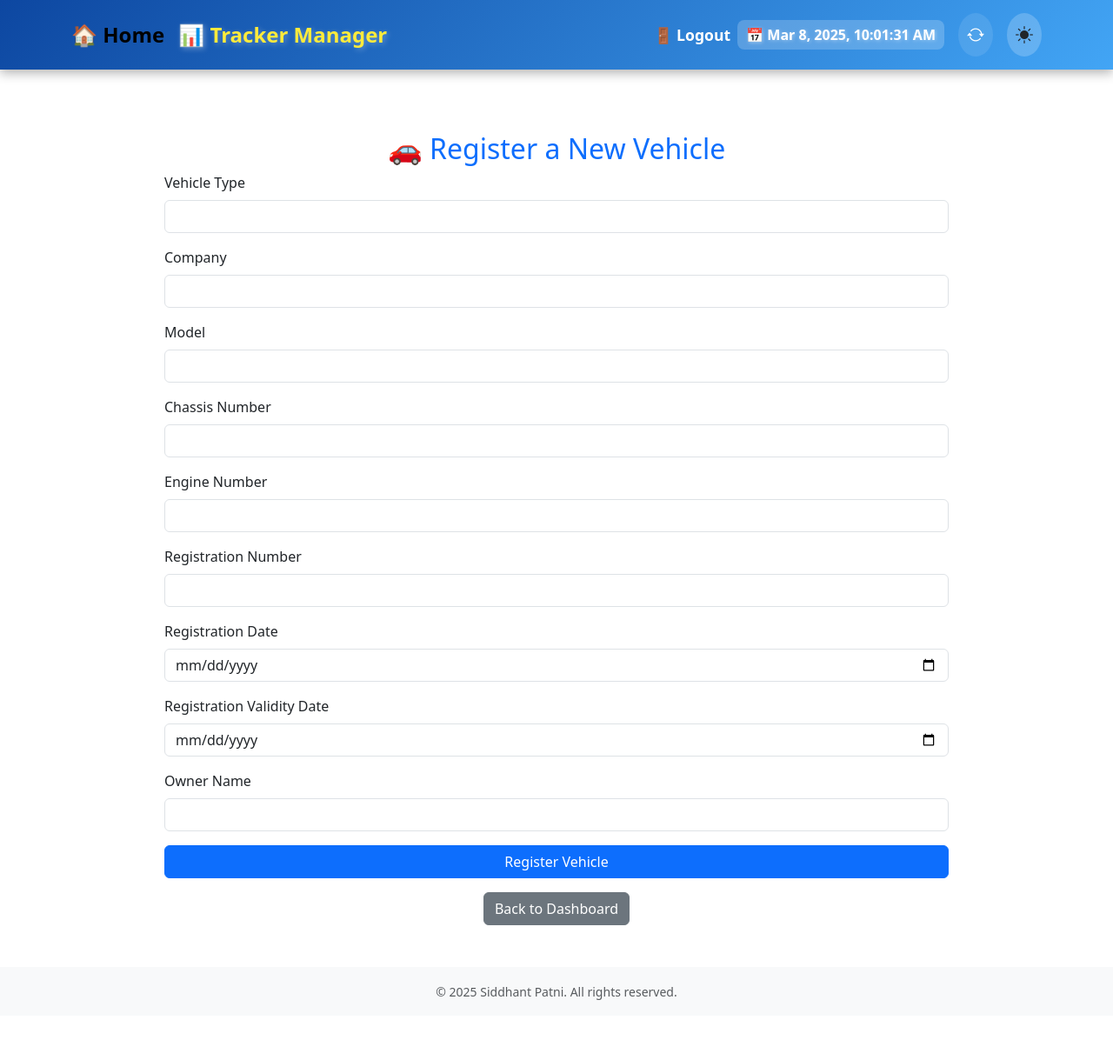
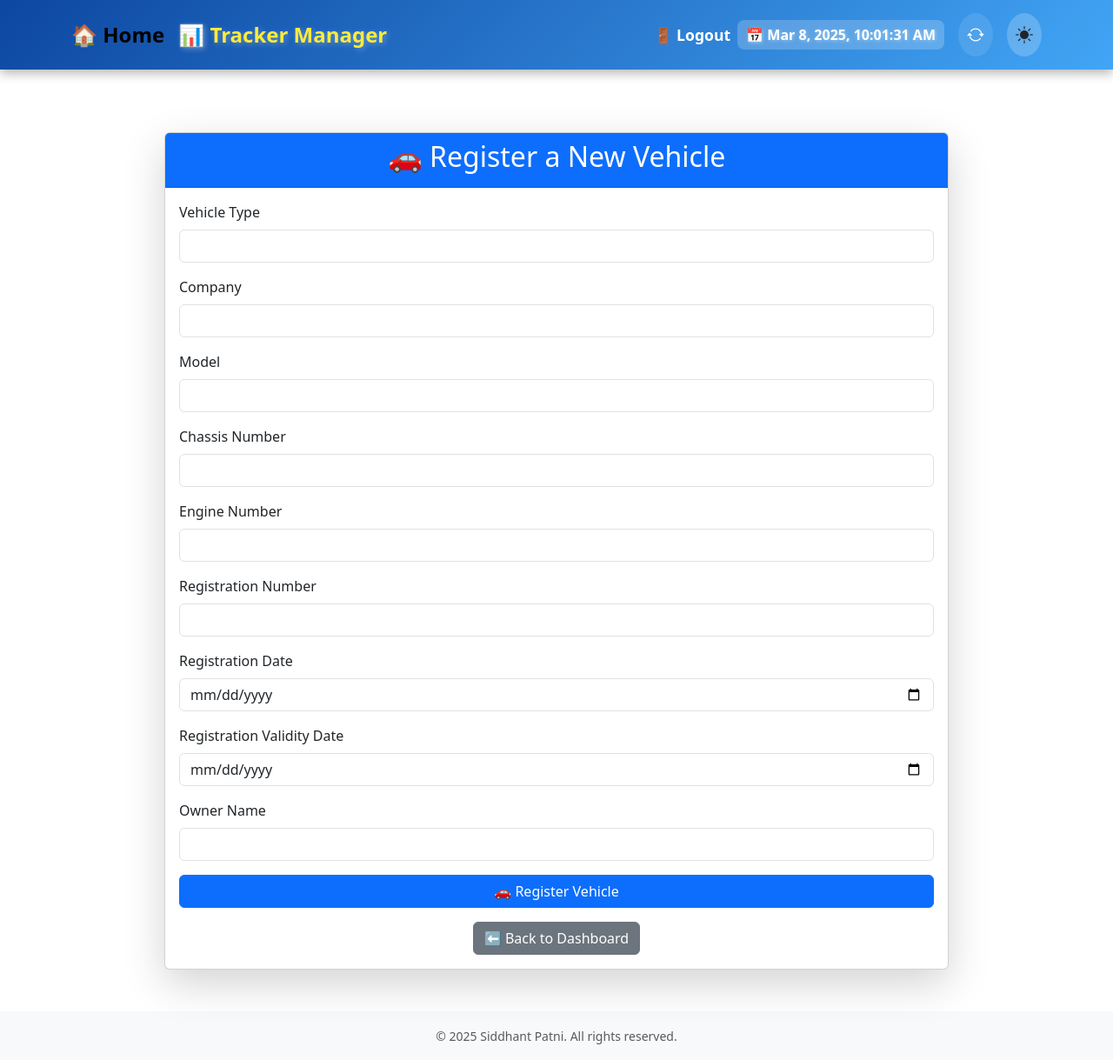
Before and after one commit to siddhantpatni0407/angular-tracker-manager-ui, an Angular app: page /register-vehicle in a window 1280 px wide. Shown: the whole page at 87% size. Before the commit the page ends 1168 px from the top, so only its background shows below. Built offline with nearby package versions, Linux system fonts and the light colour scheme; sample sign-in values are in the browser's storage.

Commit message:
Code enhancements
Code enhancements

```diff
--- a/src/app/components/vehicle-tracker/register-vehicle/register-vehicle.component.html
+++ b/src/app/components/vehicle-tracker/register-vehicle/register-vehicle.component.html
@@ -1,5 +1,19 @@
 <div class="container mt-5">
-  <h2 class="text-center text-primary">🚗 Register a New Vehicle</h2>
+    <div class="card shadow-lg">
+      <div class="card-header bg-primary text-white text-center">
+        <h2>🚗 Register a New Vehicle</h2>
+      </div>
+      <div class="card-body">
+        <!-- Success Message -->
+        <div *ngIf="successMessage" class="alert alert-success text-center">
+          {{ successMessage }}
+        </div>
+
+        <!-- Error Message -->
+        <div *ngIf="errorMessage" class="alert alert-danger text-center">
+          {{ errorMessage }}
+        </div>
+
         <form (ngSubmit)="registerVehicle()">
           <div class="mb-3">
             <label class="form-label">Vehicle Type</label>
@@ -100,14 +114,15 @@
             />
           </div>
 
-    <button type="submit" class="btn btn-primary w-100">
-      Register Vehicle
+          <button type="submit" class="btn btn-primary w-100" [disabled]="isLoading">
+            <span *ngIf="isLoading" class="spinner-border spinner-border-sm"></span>
+            <span *ngIf="!isLoading">🚗 Register Vehicle</span>
           </button>
         </form>
 
         <div class="text-center mt-3">
-    <button class="btn btn-secondary" (click)="navigateToVehicleTracker()">
-      Back to Dashboard
-    </button>
+          <button class="btn btn-secondary" (click)="navigateToVehicleTracker()">⬅️ Back to Dashboard</button>
         </div>
       </div>
+    </div>
+  </div>
--- a/src/app/components/vehicle-tracker/register-vehicle/register-vehicle.component.ts
+++ b/src/app/components/vehicle-tracker/register-vehicle/register-vehicle.component.ts
@@ -9,11 +9,10 @@ import { API_URLS } from '../../../constants/api.constants';
   selector: 'app-register-vehicle',
   imports: [CommonModule, FormsModule, RouterModule],
   templateUrl: './register-vehicle.component.html',
-  styleUrls: ['./register-vehicle.component.css']
+  styleUrls: ['./register-vehicle.component.css'],
 })
 export class RegisterVehicleComponent {
   vehicleData: any = {
-    vehicleId: null,  // Ensure vehicleId is explicitly set
     vehicleType: '',
     vehicleCompany: '',
     vehicleModel: '',
@@ -22,32 +21,52 @@ export class RegisterVehicleComponent {
     registrationNumber: '',
     registrationDate: '',
     registrationValidityDate: '',
-    ownerName: ''
+    ownerName: '',
   };
+  isLoading = false;
+  successMessage = '';
+  errorMessage = '';
 
-  constructor(private http: HttpClient, private router: Router) {}
+  constructor(private http: HttpClient) {}
 
   registerVehicle() {
-    console.log('🚀 Sending request:', this.vehicleData); // Debugging log
+    this.isLoading = true;
+    this.successMessage = '';
+    this.errorMessage = '';
 
-    this.http.post(API_URLS.VEHICLE_REGISTRATION_ENDPOINT, this.vehicleData)
-      .subscribe({
-        next: (response) => {
-          alert('✅ Vehicle registered successfully!');
-          this.router.navigate(['/vehicle-tracker']);
-        },
-        error: (error) => {
-          console.error('❌ Error:', error);
-          if (error.status === 409) {
-            alert('⚠️ Vehicle already registered with the given details.');
-          } else {
-            alert('❌ Registration failed. Please try again.');
-          }
+    this.http.post(API_URLS.VEHICLE_REGISTRATION_ENDPOINT, this.vehicleData).subscribe({
+      next: (response: any) => {
+        if (response.status === 'SUCCESS') {
+          this.successMessage = '🎉 Vehicle registered successfully!';
+          this.resetForm();
+        } else {
+          this.errorMessage = '⚠️ Failed to register the vehicle.';
         }
-      });
+        this.isLoading = false;
+      },
+      error: (error) => {
+        console.error('Error registering vehicle:', error);
+        this.errorMessage = '❌ Failed to register the vehicle. Please try again.';
+        this.isLoading = false;
+      },
+    });
+  }
+
+  resetForm() {
+    this.vehicleData = {
+      vehicleType: '',
+      vehicleCompany: '',
+      vehicleModel: '',
+      chassisNumber: '',
+      engineNumber: '',
+      registrationNumber: '',
+      registrationDate: '',
+      registrationValidityDate: '',
+      ownerName: '',
+    };
   }
 
   navigateToVehicleTracker() {
-    this.router.navigate(['/vehicle-tracker']);
+    window.history.back();
   }
 }
```
Lines whose indentation alone changed are shown as unchanged.
